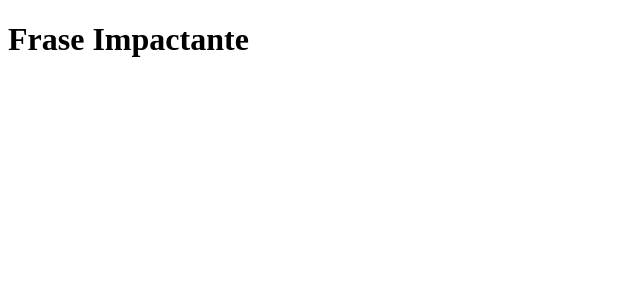
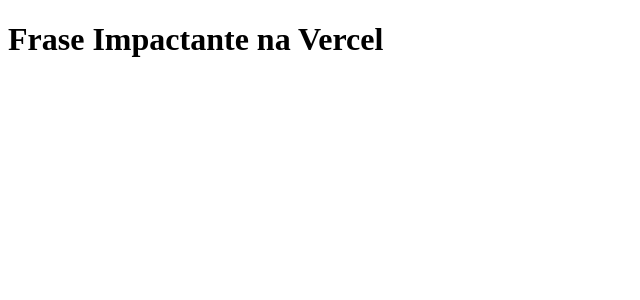
Before and after one commit to brunostn2019/clone-tabnews, a Next.js app: page / in a window 1280 px wide. Shown: the top 300 px of the page, without its empty margins (0-640 px from the left). Built offline with nearby package versions, Linux system fonts and the light colour scheme.

Commit message:
Mudando a frase pra testar a vercel

```diff
--- a/pages/index.js
+++ b/pages/index.js
@@ -1,5 +1,5 @@
 function Home() {
-    return <h1>Frase Impactante</h1>
+    return <h1>Frase Impactante na Vercel</h1>
 }
 
 export default Home;
```
